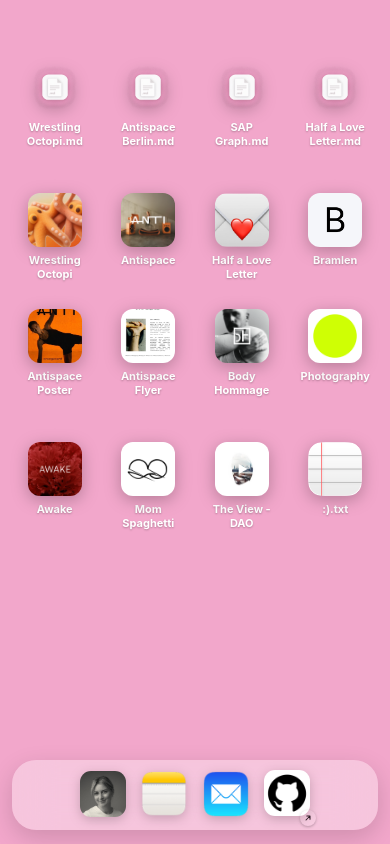
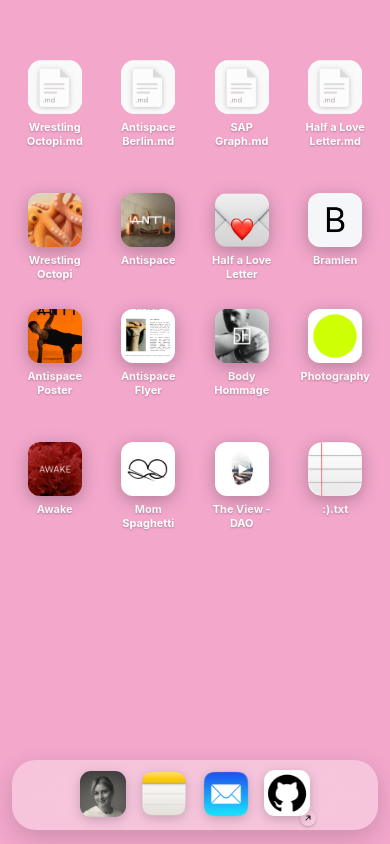
Before and after one commit to tetetootoo/half-odd-web, a React (Vite) app: page / in a window 390 px wide. Built offline with nearby package versions, Linux system fonts and the light colour scheme.

Commit message:
Crop mobile Markdown icons to white tiles without shadows

```diff
--- a/src/components/Mobile/Mobile.module.css
+++ b/src/components/Mobile/Mobile.module.css
@@ -57,6 +57,19 @@
   background: #fff;
   padding: 3px;
   box-sizing: border-box;
+}
+
+/* Crop the source's pink halo to the white Markdown tile. */
+.appGlyphWrapper:has(.appGlyph[src="/icons/md-icon-mobile.png"]) {
+  overflow: hidden;
+  border-radius: 14px;
+  background: #fff;
+}
+
+.appGlyph[src="/icons/md-icon-mobile.png"] {
+  transform: translateY(-0.4px) scale(2.16);
+  border-radius: 0;
+  filter: none;
 }
 
 .appGlyphOnGrey {
```
